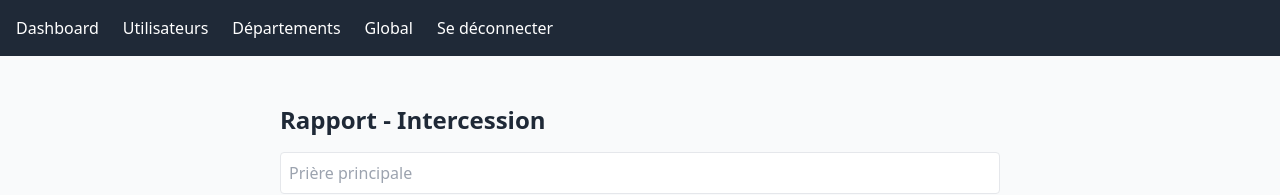
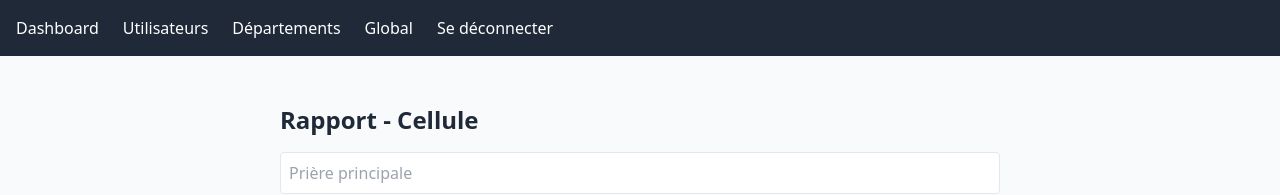
Before and after one commit to allanbavajee/CheminDeGarde, a Next.js app: page /admin/cellule in a window 1280 px wide. Shown: the top 195 px of the page. Built offline with nearby package versions, Linux system fonts and the light colour scheme.

Commit message:
Update page.tsx

```diff
--- a/app/admin/cellule/page.tsx
+++ b/app/admin/cellule/page.tsx
@@ -24,7 +24,7 @@ export default function IntercessionPage() {
 
   return (
     <div className="p-6 max-w-3xl mx-auto">
-      <h1 className="text-2xl font-bold mb-4">Rapport - Intercession</h1>
+      <h1 className="text-2xl font-bold mb-4">Rapport - Cellule</h1>
 
       <div className="space-y-4">
         <input
```
